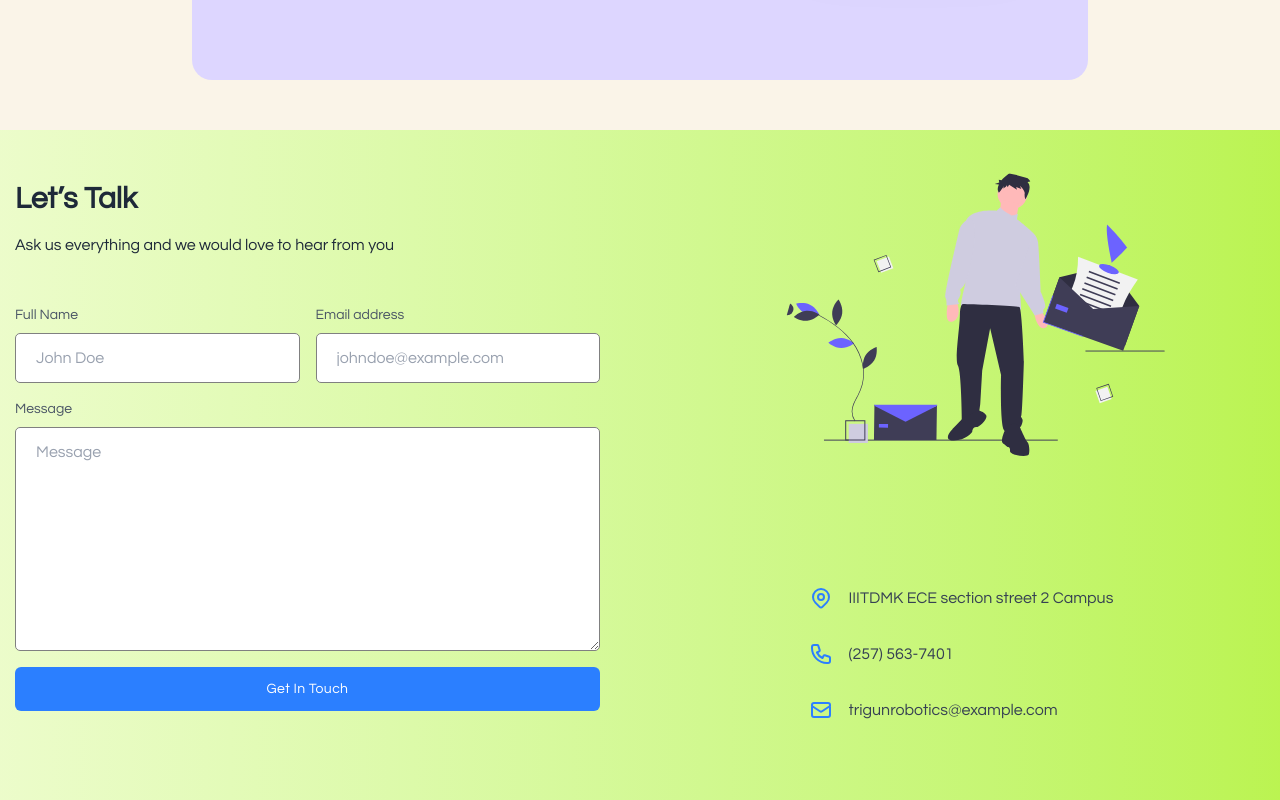
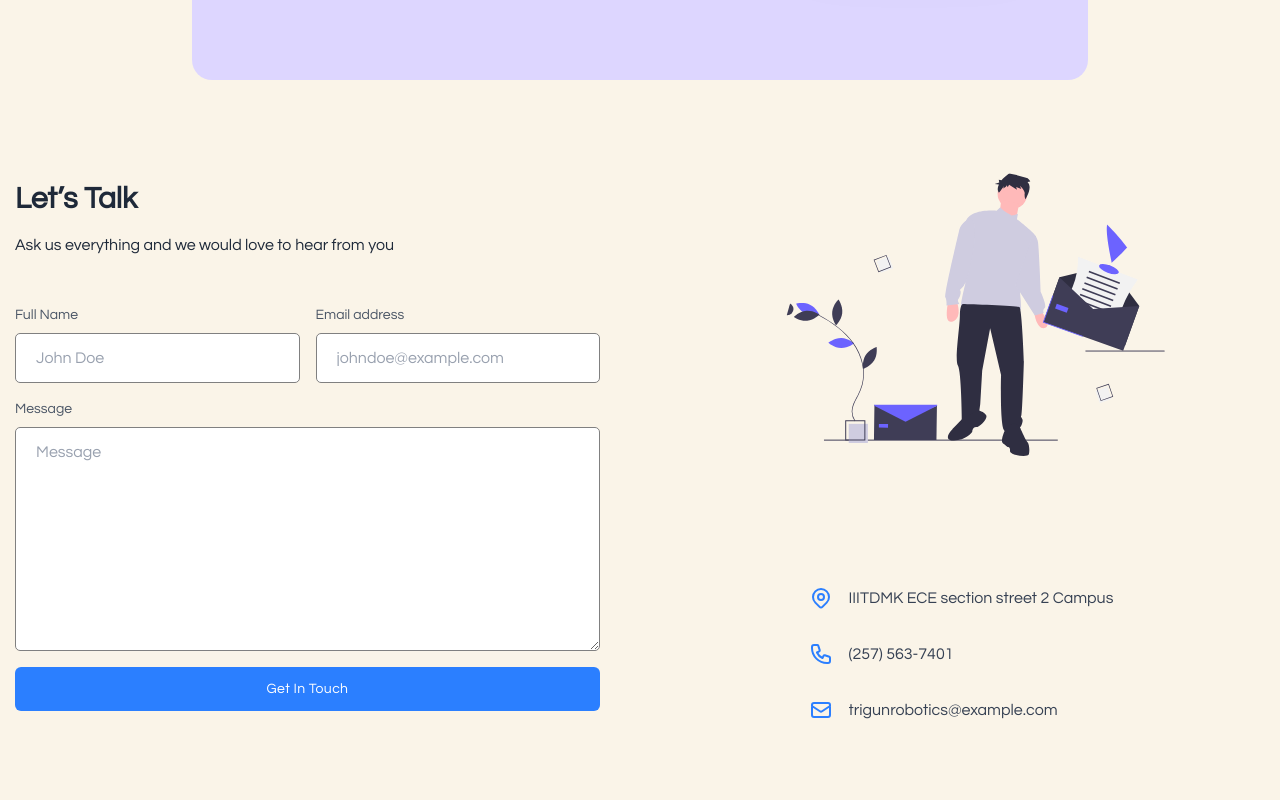
Before and after one commit to arnav7897/TRIGUN_robotics_web_demo, a React (Vite) app: page / in a window 1280 px wide. Shown: the part 5160-5960 px from the top of the page. Built offline with nearby package versions, Linux system fonts and the light colour scheme.

Commit message:
Update Contact.jsx

```diff
--- a/src/components/Contact.jsx
+++ b/src/components/Contact.jsx
@@ -3,66 +3,7 @@ import { plane } from "../assets/assets";
 import "./Contact.css";
 const Contact = () => {
   return (
-    // <div className="bg-[#d9d5c8]  py-8 h-fit">
-    //   <section className="contact-section mx-auto p-4 pt-12 flex justify-between items-center bg-white w-[90%] h-fit border-0 rounded-3xl">
-    //     <div className=" m-auto text-center w-50%">
-    //       <div className="m-auto w-fit">
-    //         <h1 className="text-5xl text-[#645a36] font-bold">CONTACT US</h1>
-    //         <h3 className="text-black">
-    //           or reach out manually ...
-    //           <a href="mailto:trigun.net@gmail.com" className="text-blue-600">
-    //             trigun.net@gmail.com
-    //           </a>
-    //         </h3>
-    //         <img src={plane} className="w-[55%] floating my-15 m-auto" alt="" />
-    //       </div>
-    //     </div>
-    //     <div className="form-section w-[50%] text-3xl">
-    //       <form>
-    //         <div className="form-field mb-3">
-    //           <label for="uf-imail" className="form-label">
-    //             Email address
-    //           </label>
-    //           <br />
-    //           <input
-    //             type="email"
-    //             className="form-control"
-    //             id="uf-imail"
-    //             aria-describedby="emailHelp"
-    //           />
-    //           <div id="emailHelp" className="text-xl text-violet-500">
-    //             We'll never share your email with anyone else.
-    //           </div>
-    //         </div>
-    //         <div clasNames="form-field mb-3">
-    //           <label for="uf-iname" className="form-label">
-    //             Your name
-    //           </label>
-    //           <br />
-    //           <input type="text" className="form-control" id="uf-iname" />
-    //         </div>
-    //         <div className="form-field mb-3">
-    //           <label for="uf-itextarea" className="form-label">
-    //             Your message
-    //           </label>
-    //           <br />
-    //           <textarea
-    //             class="form-control"
-    //             id="uf-itextarea"
-    //             rows="3"
-    //           ></textarea>
-    //         </div>
-    //         <button
-    //           type="submit"
-    //           className="w-fit h-fit bg-violet-500 hover:bg-violet-400 px-6 py-3 rounded-xl cursor-pointer"
-    //         >
-    //           Send Message
-    //         </button>
-    //       </form>
-    //     </div>
-    //   </section>
-    // </div>
-    <section class="min-h-screen bg-gradient-to-r from-lime-100 to-lime-300">
+    <section class="min-h-screen">
       <div class="container px-6 py-10 mx-auto">
         <div class="lg:flex lg:items-center lg:-mx-10">
           <div class="lg:w-1/2 lg:mx-10">
```
